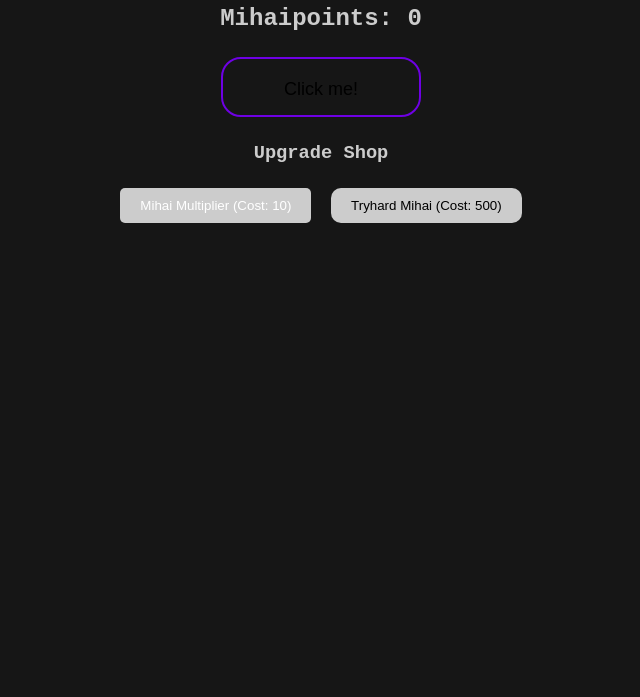
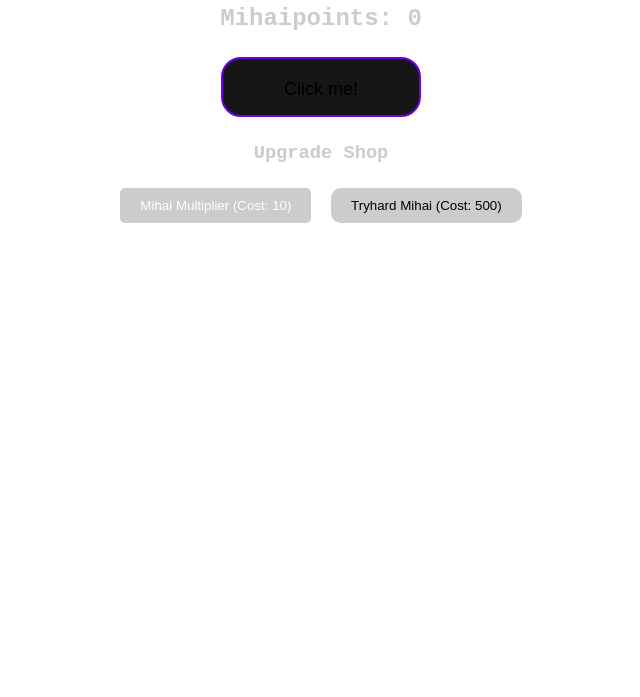
Before and after one commit to pookie2342/clicker, a website: page static/index.html in a window 1280 px wide. Shown: the part 103-800 px from the top of the page, without its empty margins (319-959 px from the left). Drawn offline with Linux system fonts and the light colour scheme.

Commit message:
background color glitch so fixing

```diff
--- a/static/index.html
+++ b/static/index.html
@@ -18,7 +18,6 @@
             font-family: 'Courier New', Courier, monospace;
             text-align: center;
             margin-top: 50px;
-            background-color: #161616;
             text-decoration-color: aliceblue;
         }
         #clickButton {
```
